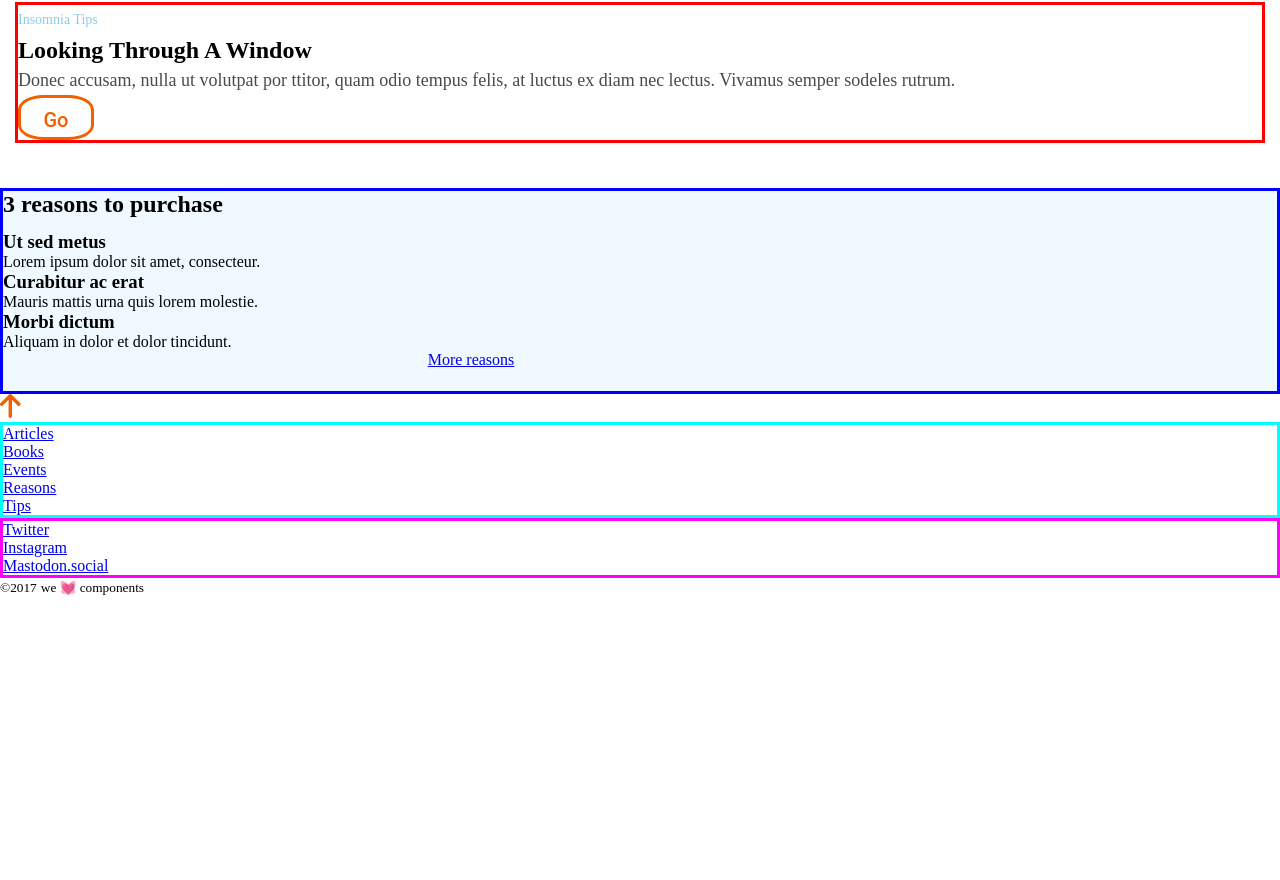
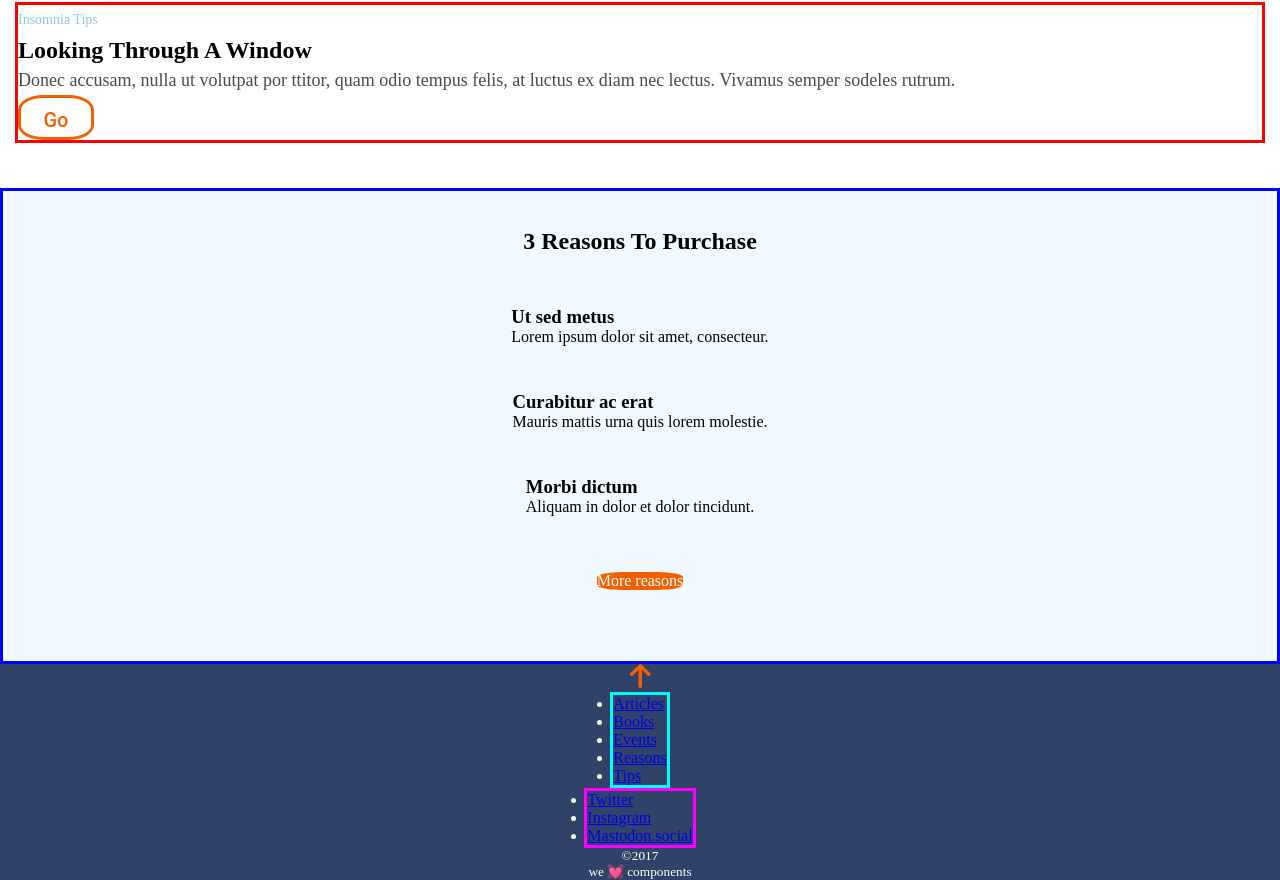
Before and after one commit to silalonso/Anonymous_Proxy_layout, a website: page _src/templates/index.html in a window 1280 px wide. Shown: the part 828-1708 px from the top of the page. Before the commit the page ends 1424 px from the top, so only its background shows below. Drawn offline with nearby package versions, Linux system fonts and the light colour scheme; files that its build step writes are made by us from their sources; files whose address does not match are found by name.

Commit message:
Add simple style to footer and first nestings in section reasons

```diff
--- a/_src/assets/scss/main.scss
+++ b/_src/assets/scss/main.scss
@@ -117,29 +117,52 @@
 .reasons {
   border: 3px solid blue;
   background-color: #eff9ff;
+  padding-top: 30px;
+  padding-bottom: 60px;
 
   display: grid;
   grid-template-columns: 1fr 1fr 1fr;
   grid-template-rows: 1fr 1fr 1fr 1fr 1fr;
   grid-template-areas: "title title title" "reasons1 reasons1 reasons1" "reasons2 reasons2 reasons2" "reasons3 reasons3 reasons3" ". more .";
+  row-gap: 45px;
+  justify-items: center;
+  align-items: center;
+
+  &__title {
+    grid-area: title;
+    text-transform: capitalize;
   }
 
-.reasons__title {
-  grid-area: title;
-}
-.reasons__1 {
+  &__1 {
     grid-area: reasons1;
   }
-.reasons__2 {
+  &__2 {
     grid-area: reasons2;
   }
-.reasons__3 {
+  &__3 {
     grid-area: reasons3;
   }
-.reasons__more {
+  &__more {
+    background-color: #f26002;
+    border-radius: 30%;
     grid-area: more;
+
+    &__link {
+      color: white;
+      text-decoration: none;
+    }
+  }
 }
 
+.footer {
+  display: flex;
+  flex-direction: column;
+  justify-content: center;
+  align-items: center;
+  background-color: #304268;
+  color: white;
+  text-decoration: none;
+}
 .footerlinks1 {
   border: 3px solid cyan;
 }
--- a/_src/templates/index.html
+++ b/_src/templates/index.html
@@ -46,7 +46,7 @@
     </section>
 
     <section class="reasons">
-      <h2 class="reasons__title">3 reasons to purchase</h2>
+      <h2 class="reasons__title">3 Reasons to purchase</h2>
       <div class="reasons__1">
         <h3>Ut sed metus</h3>
         <p>Lorem ipsum dolor sit amet, consecteur.</p>
@@ -63,22 +63,22 @@
       </div>
 
       <div class="reasons__more">
-        <a href="#">More reasons</a>
+        <a class="reasons__more__link" href="#">More reasons</a>
       </div>
     </section>
   </main>
 
-  <footer>
+  <footer class="footer">
     <div class="footer__arrow">
       <img src="../assets/images/ico-arrow.svg" alt="Ir a Adalab" />
     </div>
     <nav class="footerlinks1">
       <ul>
-        <li><a href="#">Articles</a></li>
-        <li><a href="#">Books</a></li>
-        <li><a href="#">Events</a></li>
-        <li><a href="#">Reasons</a></li>
-        <li><a href="#">Tips</a></li>
+        <li><a class="footerlinks1__articles" href="#">Articles</a></li>
+        <li><a class="footerlinks1__books" href="#">Books</a></li>
+        <li><a class="footerlinks1__events" href="#">Events</a></li>
+        <li><a class="footerlinks1__reasons" href="#">Reasons</a></li>
+        <li><a class="footerlinks1__tips" href="#">Tips</a></li>
       </ul>
     </nav>
 
```
Lines whose indentation alone changed are shown as unchanged.
